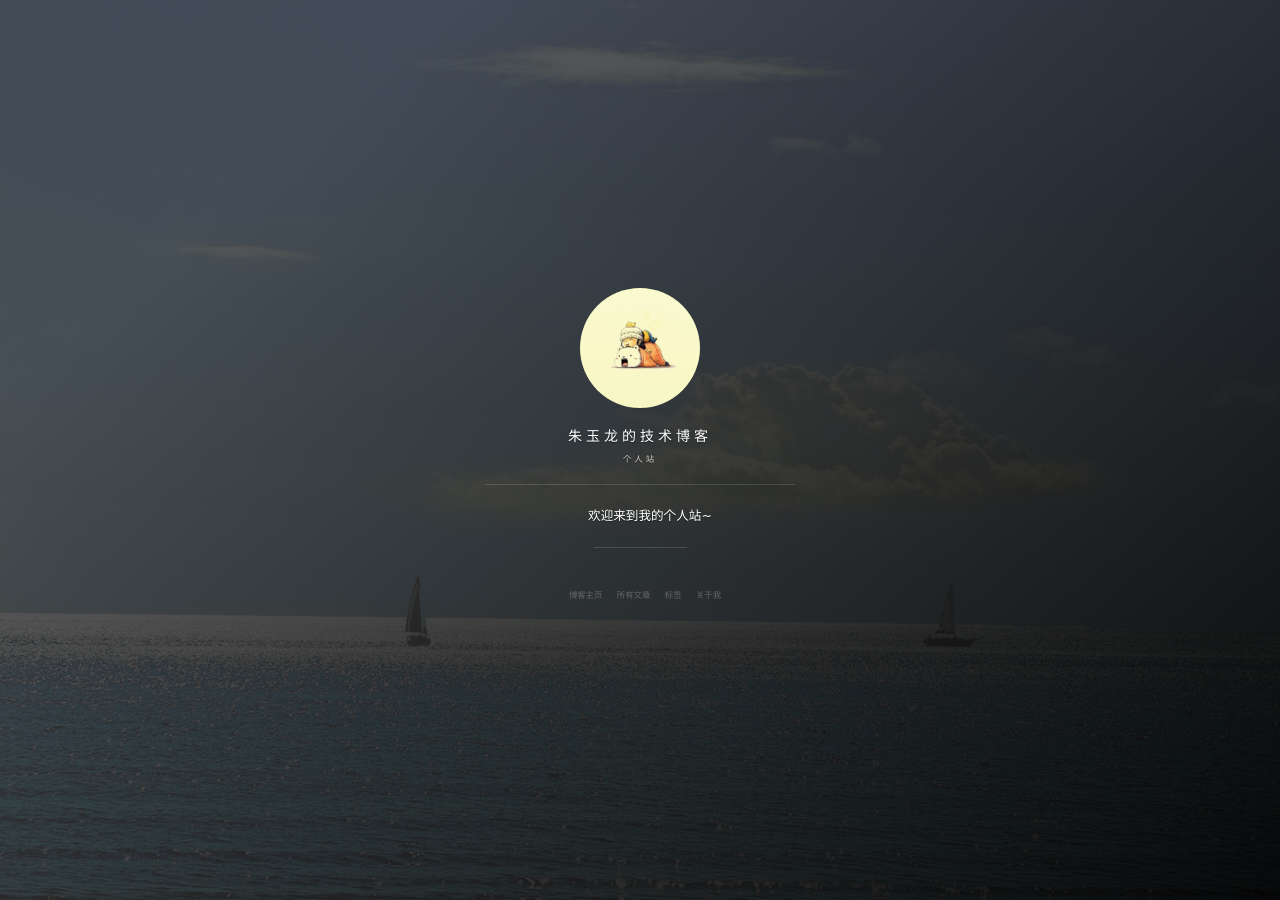
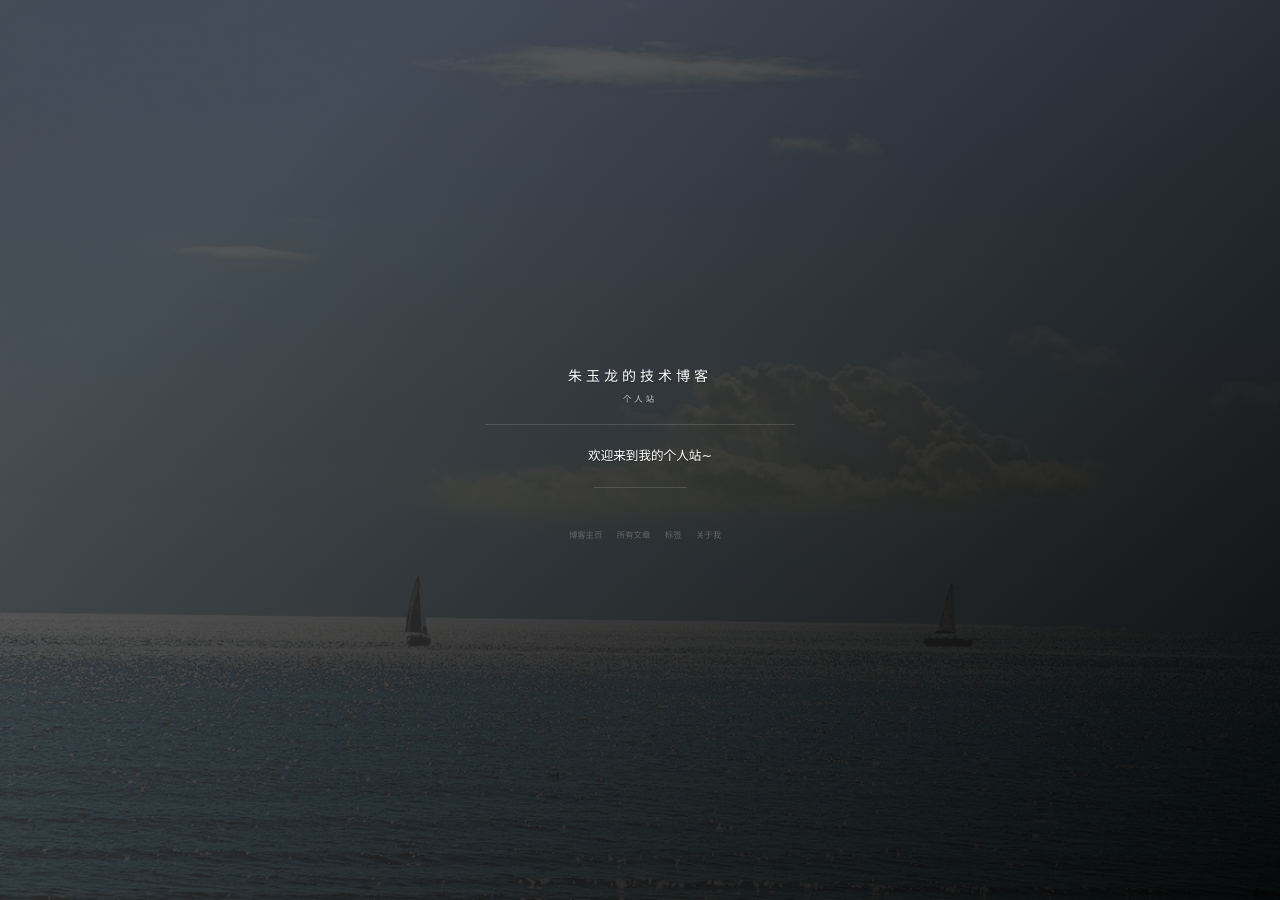
Before and after one commit to ZLDamo/Damo, a Jekyll site: the page built from index.html, in a window 1280 px wide. Built offline with Jekyll 4.4.1, drawn with Linux system fonts in a browser that asks for light colours; nearby versions of some CDN libraries; the list of posts is cut into pages by our own code; comment, search, counter and statistics services are not loaded; grey boxes are pictures that could not be loaded.

Commit message:
去除头像效果

```diff
--- a/_includes/side-panel.html
+++ b/_includes/side-panel.html
@@ -4,7 +4,7 @@
     <div class="panel-main__inner panel-inverted">
     <div class="panel-main__content">
         <!-- 头像效果-start -->
-        <div class="ih-item circle effect right_to_left">
+        <!-- <div class="ih-item circle effect right_to_left">
             <a href="/#blog" title="前往 {{ site.title }} 的主页" class="blog-button">
                 <div class="img"><img src="/images/avatar.jpg" alt="img"></div>
                 <div class="info">
@@ -22,7 +22,7 @@
                     </div>
                 </div>
             </a>
-        </div>
+        </div> -->
         <!-- 头像效果-end -->
         <h1 class="panel-cover__title panel-title"><a href="/#blog" title="link to homepage for {{ site.title }}" class="blog-button">{{ site.title }}</a></h1>
         {% if site.subtitle %}
--- a/_layouts/default.html
+++ b/_layouts/default.html
@@ -1,10 +1,5 @@
 <!DOCTYPE html>
 <html>
-    <head>
-
-      <meta name="baidu-site-verification" content="A8iuCPiunO" />
-
-   </head>
   {% include head.html %}
 
   <body>
```
